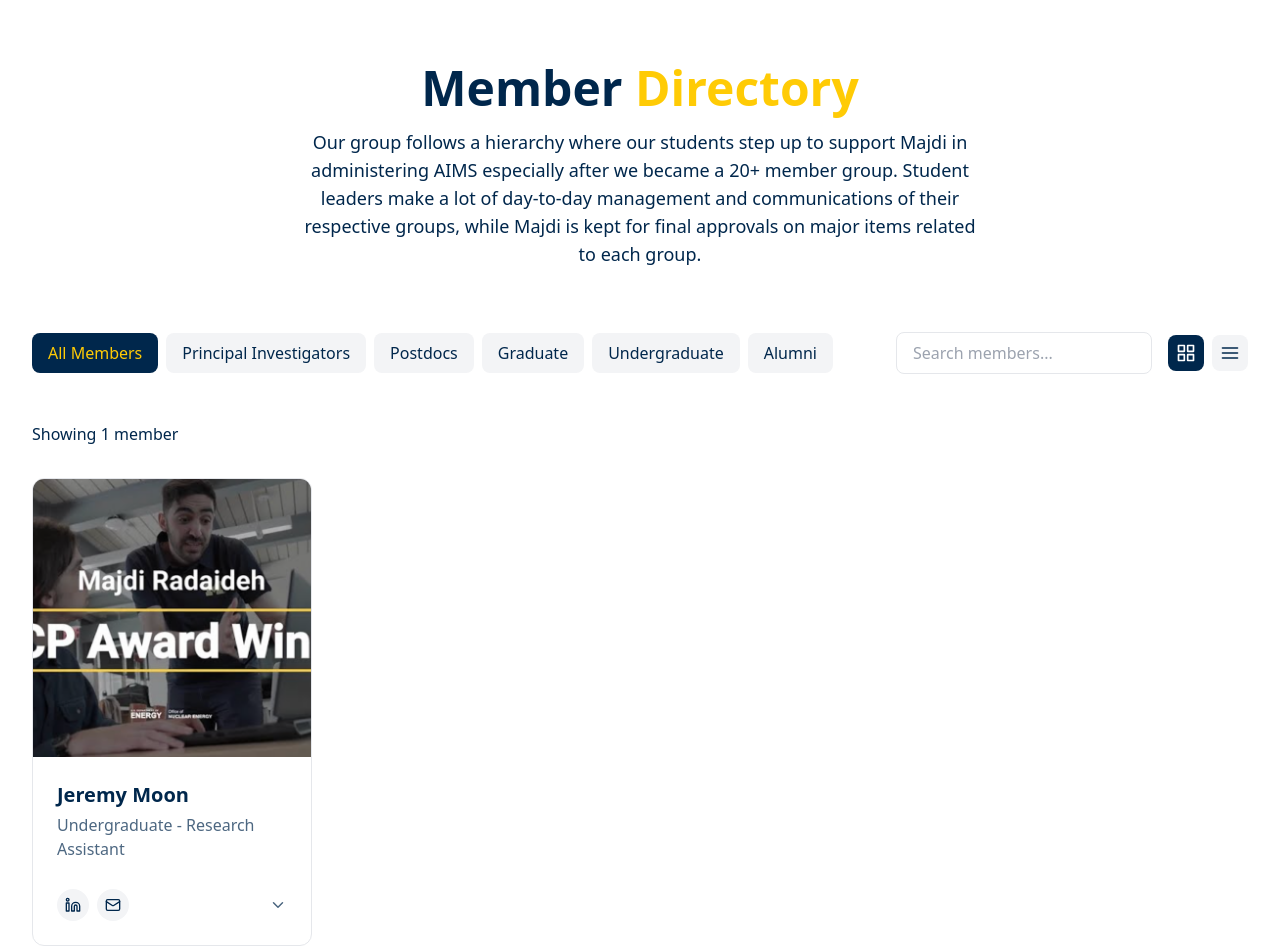
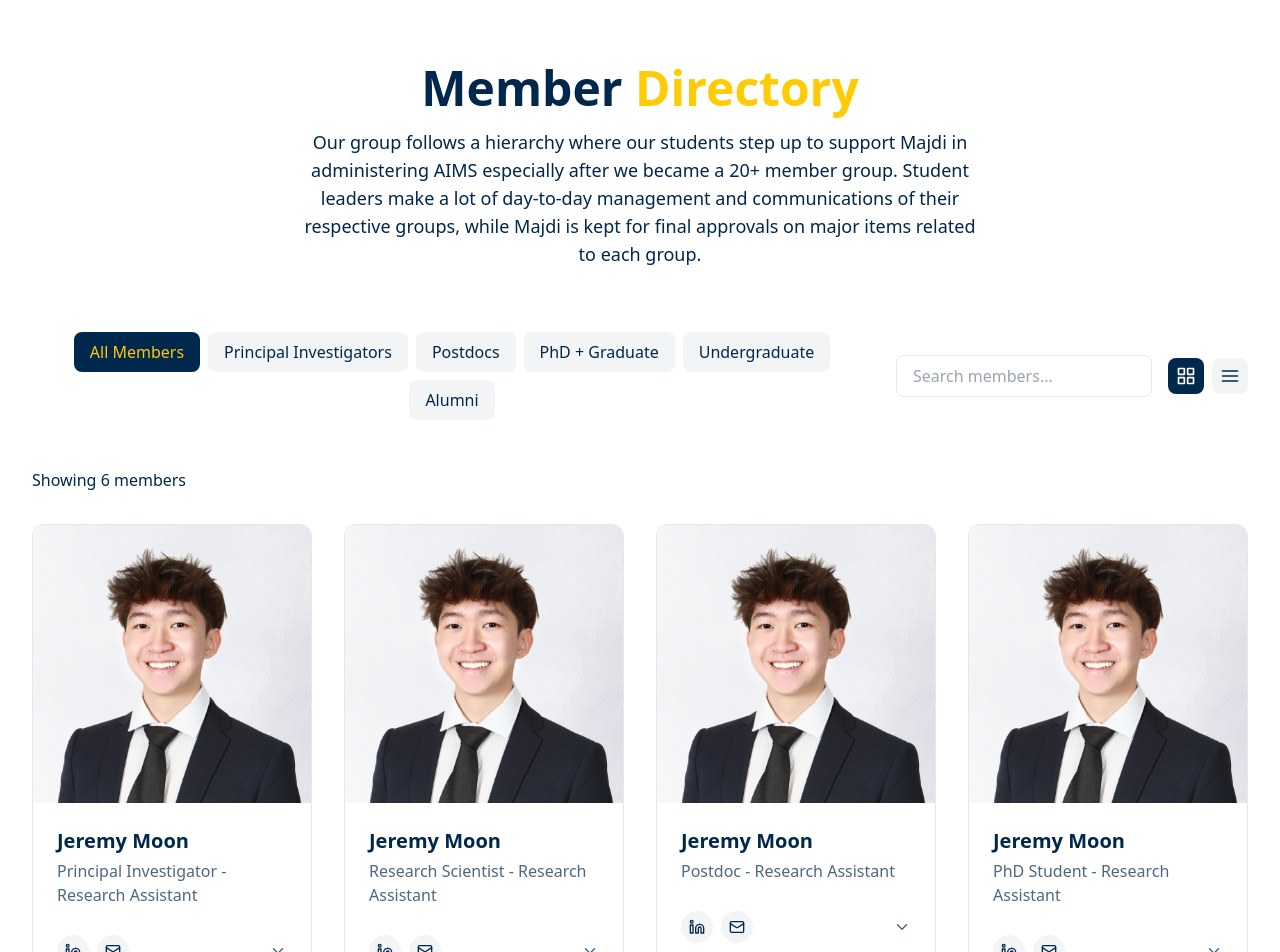
Before and after one commit to jere67/aims-website, a Next.js app: page /members in a window 1280 px wide. Shown: the top 952 px of the page. Built offline with nearby package versions, Linux system fonts and the light colour scheme.

Commit message:
fix group member status across components

```diff
--- a/app/members/page.tsx
+++ b/app/members/page.tsx
@@ -8,7 +8,7 @@ import { motion, AnimatePresence } from "framer-motion"
 import { Linkedin, Mail, ChevronDown, GraduationCap, Lightbulb, X } from "lucide-react"
 import { teamMembers } from "@/data/members"
 
-type MemberCategory = "all" | "pi" | "scientists" | "graduate" | "undergraduate" | "alumni"
+type MemberCategory = "all" | "pi" | "scientists" | "phd/graduate" | "undergraduate" | "alumni"
 
 export default function TeamShowcase() {
   const [activeCategory, setActiveCategory] = useState<MemberCategory>("all")
@@ -21,7 +21,7 @@ export default function TeamShowcase() {
       activeCategory === "all" ||
       (activeCategory === "pi" && member.status === "Principal Investigator") ||
       (activeCategory === "scientists" && (member.status === "Research Scientist" || member.status === "Postdoc")) ||
-      (activeCategory === "graduate" && (member.status === "PhD Student" || member.status === "Masters Student")) ||
+      (activeCategory === "phd/graduate" && (member.status === "PhD Student" || member.status === "Graduate")) ||
       (activeCategory === "undergraduate" && member.status === "Undergraduate") ||
       (activeCategory === "alumni" && member.status === "Alumni")
 
@@ -76,8 +76,8 @@ export default function TeamShowcase() {
             <CategoryButton active={activeCategory === "scientists"} onClick={() => setActiveCategory("scientists")}>
               Postdocs
             </CategoryButton>
-            <CategoryButton active={activeCategory === "graduate"} onClick={() => setActiveCategory("graduate")}>
-              Graduate
+            <CategoryButton active={activeCategory === "phd/graduate"} onClick={() => setActiveCategory("phd/graduate")}>
+              PhD + Graduate
             </CategoryButton>
             <CategoryButton
               active={activeCategory === "undergraduate"}
--- a/components/People.tsx
+++ b/components/People.tsx
@@ -27,7 +27,7 @@ export const orgData: OrgTreeData = {
           children: [
             {
               id: "reactor-postdoc1",
-              name: "Postdoc 1",
+              name: "Postdoc",
               status: "Postdoc",
               role: "Postdoc",
               imageUrl: "/placeholder.svg?height=100&width=100",
@@ -35,7 +35,7 @@ export const orgData: OrgTreeData = {
             },
             {
               id: "reactor-phd1",
-              name: "PhD Student 1",
+              name: "PhD Student",
               status: "PhD Student",
               role: "PhD Student",
               imageUrl: "/placeholder.svg?height=100&width=100",
@@ -53,11 +53,21 @@ export const orgData: OrgTreeData = {
           children: [
             {
               id: "computing-postdoc1",
-              name: "Postdoc 1",
+              name: "Postdoc",
               status: "Postdoc",
               role: "Postdoc",
               imageUrl: "/placeholder.svg?height=100&width=100",
               bio: "",
+              children: [
+                {
+                  id: "computing-undergraduate1",
+                  name: "Undergraduate Student",
+                  status: "Undergraduate Student",
+                  role: "Undergraduate Student",
+                  imageUrl: "/placeholder.svg?height=100&width=100",
+                  bio: "",
+                },
+              ],
             },
           ],
         },
@@ -71,7 +81,7 @@ export const orgData: OrgTreeData = {
           children: [
             {
               id: "controls-phd1",
-              name: "PhD Student 1",
+              name: "PhD Student",
               status: "PhD Student",
               role: "PhD Student",
               imageUrl: "/placeholder.svg?height=100&width=100",
@@ -89,7 +99,7 @@ export const orgData: OrgTreeData = {
           children: [
             {
               id: "hpc-phd1",
-              name: "PhD Student 1",
+              name: "PhD Student",
               status: "PhD Student",
               role: "PhD Student",
               imageUrl: "/placeholder.svg?height=100&width=100",
@@ -107,11 +117,21 @@ export const orgData: OrgTreeData = {
           children: [
             {
               id: "lab-phd1",
-              name: "PhD Student 1",
+              name: "PhD Student",
               status: "PhD Student",
               role: "PhD Student",
               imageUrl: "/placeholder.svg?height=100&width=100",
               bio: "",
+              children: [
+                {
+                  id: "lab-grad1",
+                  name: "Graduate Student",
+                  status: "Graduate Student",
+                  role: "Graduate Student",
+                  imageUrl: "/placeholder.svg?height=100&width=100",
+                  bio: "",
+                },
+              ],
             },
           ],
         },
@@ -140,6 +160,8 @@ const groupByLevel = (leaders: TeamMember[]): Record<string, TeamMember[]> => {
     "Lead Researchers": [],
     "Postdocs": [],
     "PhD Students": [],
+    "Graduate Students": [],
+    "Undergraduate Students": [],
   }
 
   const flattenMembers = (member: TeamMember) => {
@@ -151,6 +173,10 @@ const groupByLevel = (leaders: TeamMember[]): Record<string, TeamMember[]> => {
       levels["Postdocs"].push(member)
     } else if (member.status === "PhD Student") {
       levels["PhD Students"].push(member)
+    } else if (member.status === "Graduate Student") {
+      levels["Graduate Students"].push(member)
+    } else if (member.status === "Undergraduate Student") {
+      levels["Undergraduate Students"].push(member)
     }
 
     if (member.children) {
@@ -403,6 +429,8 @@ export default function OrgTree() {
     { title: "Lead Researchers", members: levels["Lead Researchers"] },
     { title: "Postdocs", members: levels["Postdocs"] },
     { title: "PhD Students", members: levels["PhD Students"] },
+    { title: "Graduate Students", members: levels["Graduate Students"] },
+    { title: "Undergraduate Students", members: levels["Undergraduate Students"] },
   ]
 
   useEffect(() => {
--- a/data/members.ts
+++ b/data/members.ts
@@ -15,12 +15,77 @@ export interface TeamMember {
 
 export const teamMembers: TeamMember[] = [
   {
+    id: "jeremy_pi",
+    name: "Jeremy Moon",
+    email: "jeremoon@umich.edu",
+    status: "Principal Investigator",
+    role: "Research Assistant",
+    imageUrl: "/people/jeremoon.jpeg",
+    heroImageUrl: "",
+    bio: "Biography here.",
+    interests: ["Artificial Intelligence", "Machine Learning"],
+    education: ["B.S.E in Data Science, 2027 - University of Michigan"],
+    slug: "jeremoon",
+  },
+  {
+    id: "jeremy_rs",
+    name: "Jeremy Moon",
+    email: "jeremoon@umich.edu",
+    status: "Research Scientist",
+    role: "Research Assistant",
+    imageUrl: "/people/jeremoon.jpeg",
+    heroImageUrl: "",
+    bio: "Biography here.",
+    interests: ["Artificial Intelligence", "Machine Learning"],
+    education: ["B.S.E in Data Science, 2027 - University of Michigan"],
+    slug: "jeremoon",
+  },
+  {
+    id: "jeremy_pd",
+    name: "Jeremy Moon",
+    email: "jeremoon@umich.edu",
+    status: "Postdoc",
+    role: "Research Assistant",
+    imageUrl: "/people/jeremoon.jpeg",
+    heroImageUrl: "",
+    bio: "Biography here.",
+    interests: ["Artificial Intelligence", "Machine Learning"],
+    education: ["B.S.E in Data Science, 2027 - University of Michigan"],
+    slug: "jeremoon",
+  },
+  {
+    id: "jeremy_phd",
+    name: "Jeremy Moon",
+    email: "jeremoon@umich.edu",
+    status: "PhD Student",
+    role: "Research Assistant",
+    imageUrl: "/people/jeremoon.jpeg",
+    heroImageUrl: "",
+    bio: "Biography here.",
+    interests: ["Artificial Intelligence", "Machine Learning"],
+    education: ["B.S.E in Data Science, 2027 - University of Michigan"],
+    slug: "jeremoon",
+  },
+  {
+    id: "jeremy_ms",
+    name: "Jeremy Moon",
+    email: "jeremoon@umich.edu",
+    status: "Graduate",
+    role: "Research Assistant",
+    imageUrl: "/people/jeremoon.jpeg",
+    heroImageUrl: "",
+    bio: "Biography here.",
+    interests: ["Artificial Intelligence", "Machine Learning"],
+    education: ["B.S.E in Data Science, 2027 - University of Michigan"],
+    slug: "jeremoon",
+  },
+  {
     id: "jeremy",
     name: "Jeremy Moon",
     email: "jeremoon@umich.edu",
     status: "Undergraduate",
     role: "Research Assistant",
-    imageUrl: "/meet_majdi.png",
+    imageUrl: "/people/jeremoon.jpeg",
     heroImageUrl: "",
     bio: "Biography here.",
     interests: ["Artificial Intelligence", "Machine Learning"],
```
Also changed, not shown: public/people/jeremoon.jpeg (added).
